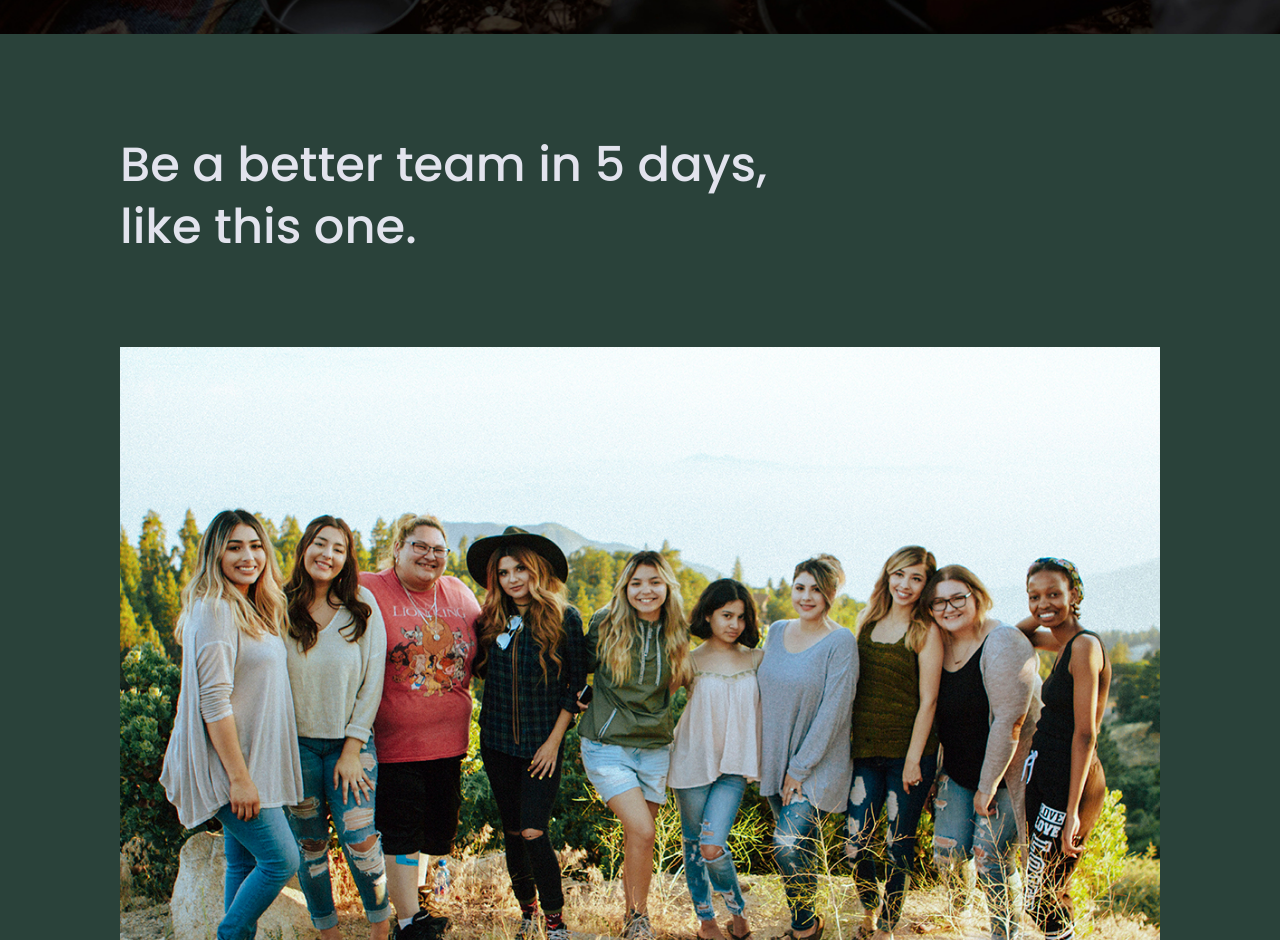
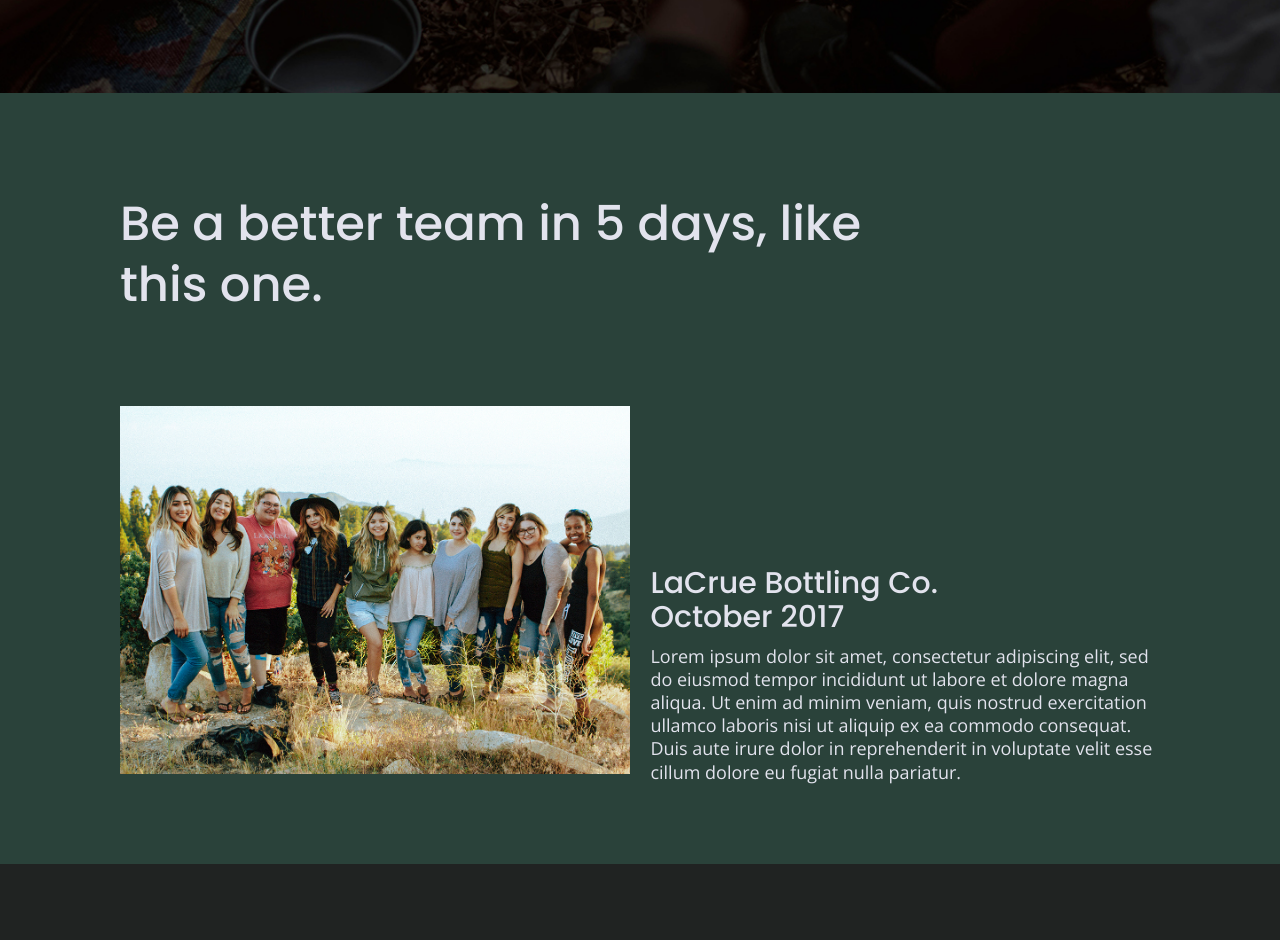
Before and after one commit to k-packwood/unplugged, a website built with Parcel: page index.html in a window 1280 px wide. Shown: the part 1860-2800 px from the top of the page. Built offline with nearby package versions, Linux system fonts and the light colour scheme.

Commit message:
Added imagery sizing and responsive styling for form input

```diff
--- a/css/main.css
+++ b/css/main.css
@@ -285,9 +285,10 @@ input {
 input#email-input {
   margin: 1.25rem 0;
   padding: 1.25rem 0.75rem;
-  width: 90%;
+  width: 100%;
   font-style: italic;
   color: #e2e3ed;
+  box-sizing: border-box;
 }
 
 input#submit {
@@ -679,8 +680,18 @@ input#submit {
     padding: 3.125rem 3.75rem;
   }
 
+  #review figure {
+    width: 49%;
+  }
+
+  #review article {
+    width: 49%;
+    padding-left: 0.3125rem;
+  }
+
   #review .content-wrapper {
     justify-content: space-between;
+    align-items: end;
   }
 
   #review h2 {
@@ -777,6 +788,10 @@ input#submit {
     font-size: 1.875rem;
   }
 
+  p {
+    font-size: 1.125rem;
+  }
+
   /* Header */
   header {
     padding: 1.5625rem 7.5rem;
@@ -830,6 +845,7 @@ input#submit {
 
   #review h2 {
     padding-bottom: 4.375rem;
+    width: 80%;
   }
 
   /* FAQ - main */
```
Lines whose indentation alone changed are shown as unchanged.
